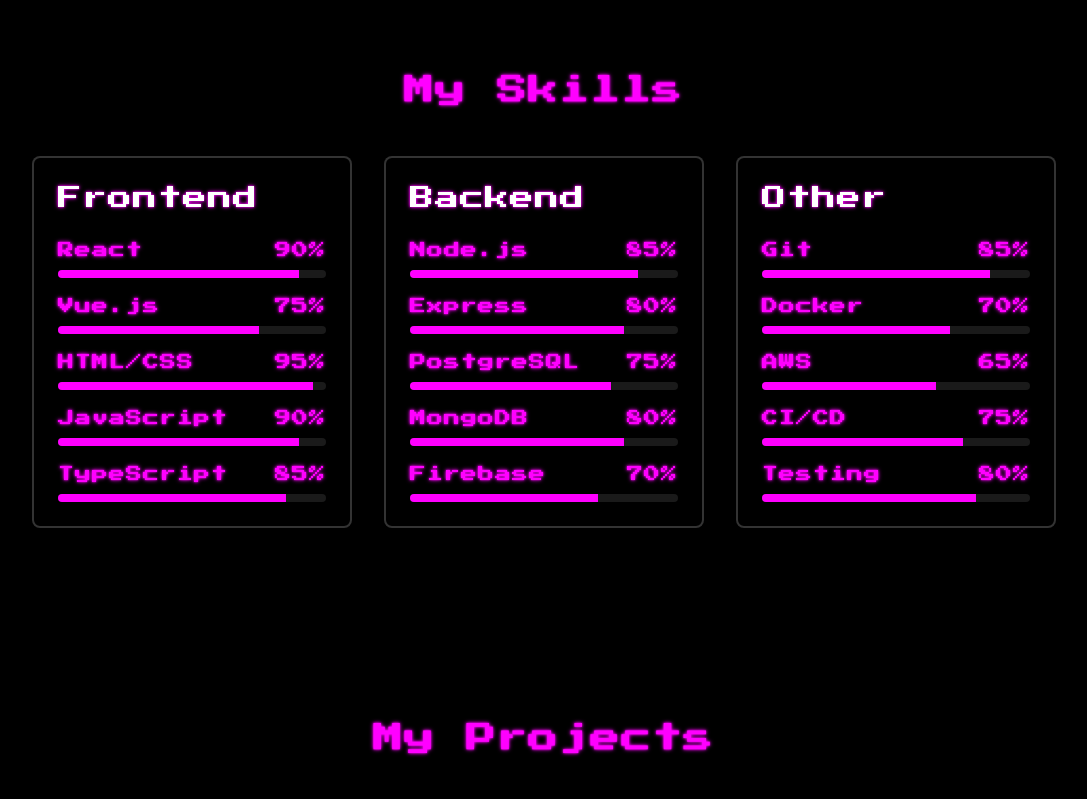
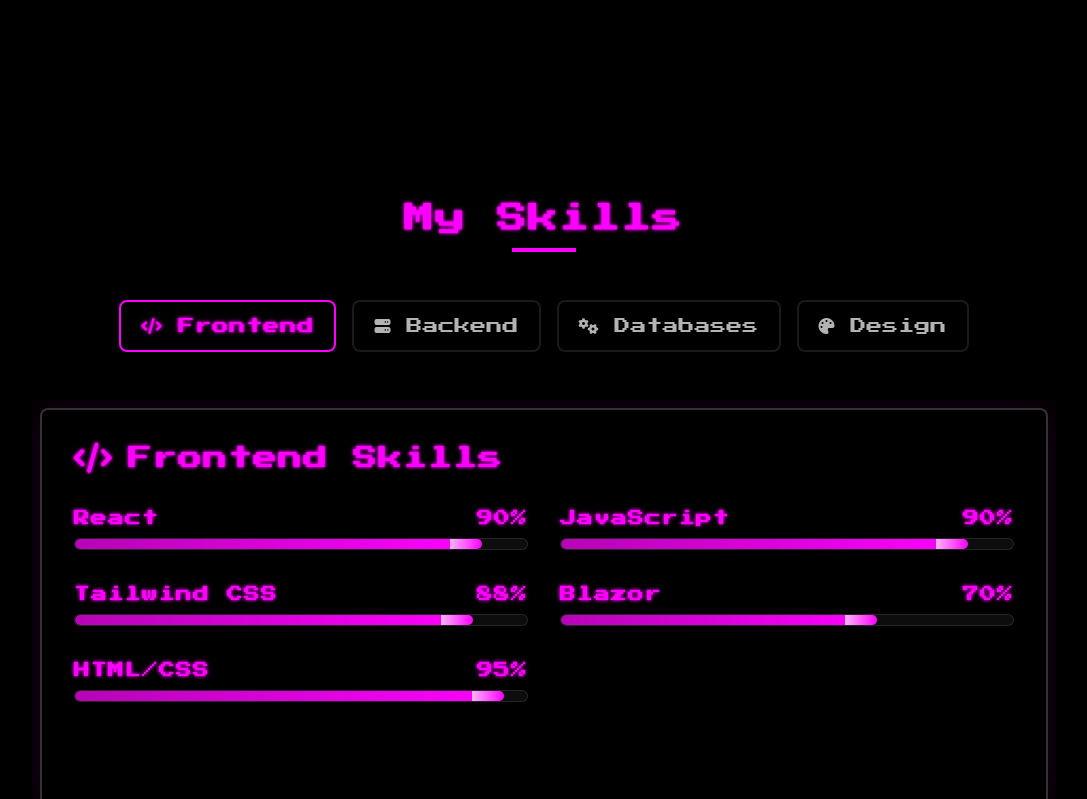
Before and after one commit to peaceoutommy/Portfolio, a React (Vite) app: page / in a window 1280 px wide. Shown: the part 920-1719 px from the top of the page, without its empty margins (96-1183 px from the left). Built offline with nearby package versions, Linux system fonts and the light colour scheme.

Commit message:
Skill tab refactor

```diff
--- a/src/components/Skills.jsx
+++ b/src/components/Skills.jsx
@@ -1,3 +1,4 @@
+import { useState } from 'react';
 import { motion } from 'framer-motion';
 import { useInView } from 'react-intersection-observer';
 
@@ -7,81 +8,182 @@
         triggerOnce: false,
     });
 
+    const [activeCategory, setActiveCategory] = useState('Frontend');
+
     const skillCategories = [
         {
             category: "Frontend",
+            icon: "fas fa-code",
             skills: [
                 { name: "React", level: 90 },
-                { name: "Vue.js", level: 75 },
+                { name: "JavaScript", level: 90 },
+                { name: "Tailwind CSS", level: 88 },
+                { name: "Blazor", level: 70 },
                 { name: "HTML/CSS", level: 95 },
-                { name: "JavaScript", level: 90 },
-                { name: "TypeScript", level: 85 },
             ]
         },
         {
             category: "Backend",
+            icon: "fas fa-server",
             skills: [
-                { name: "Node.js", level: 85 },
-                { name: "Express", level: 80 },
-                { name: "PostgreSQL", level: 75 },
-                { name: "MongoDB", level: 80 },
-                { name: "Firebase", level: 70 },
+                { name: "Node.js", level: 90 },
+                { name: "Express", level: 75 },
+                { name: "C#", level: 80 },
+                { name: ".NET", level: 80 },
+                { name: "Python", level: 65 },
             ]
         },
         {
-            category: "Other",
+            category: "Databases",
+            icon: "fas fa-cogs",
             skills: [
-                { name: "Git", level: 85 },
-                { name: "Docker", level: 70 },
-                { name: "AWS", level: 65 },
-                { name: "CI/CD", level: 75 },
-                { name: "Testing", level: 80 },
+                { name: "MySQL", level: 85 },
+                { name: "SQL Server", level: 85 },
+                { name: "Mongo DB", level: 79 },
+            ]
+        },
+        {
+            category: "Design",
+            icon: "fas fa-palette",
+            skills: [
+                { name: "Figma", level: 80 },
+                { name: "Adobe XD", level: 75 },
+                { name: "UI/UX", level: 85 },
+                { name: "Prototyping", level: 80 },
+                { name: "Wireframing", level: 85 },
+                { name: "Responsive Design", level: 90 },
+                { name: "Color Theory", level: 75 },
             ]
         }
     ];
 
+    // Get current active skills
+    const activeSkills = skillCategories.find(cat => cat.category === activeCategory)?.skills || [];
+
+    // Animation variants
+    const containerVariants = {
+        hidden: { opacity: 0 },
+        visible: {
+            opacity: 1,
+            transition: {
+                staggerChildren: 0.1,
+                delayChildren: 0.2
+            }
+        }
+    };
+
+    const itemVariants = {
+        hidden: { y: 20, opacity: 0 },
+        visible: {
+            y: 0,
+            opacity: 1,
+            transition: { duration: 0.5 }
+        }
+    };
+
     return (
         <motion.div
             ref={ref}
-            className="w-full mt-16 md:mt-32"
+            className="w-full mt-24 md:mt-48 pt-16"
             id="skills"
             initial={{ opacity: 0, y: 20 }}
             animate={{ opacity: inView ? 1 : 0, y: inView ? 0 : 20 }}
-            transition={{ duration: 0.3 }}
+            transition={{ duration: 0.5 }}
         >
-            <h2 className="text-3xl neon-text text-center mb-12">My Skills</h2>
+            <h2 className="text-3xl neon-text text-center mb-16 relative">
+                <span className="relative z-10">My Skills</span>
+                <motion.span
+                    className="absolute w-16 h-1 bg-[var(--highlight-color)] left-1/2 -bottom-4 transform -translate-x-1/2"
+                    initial={{ width: 0 }}
+                    animate={{ width: inView ? '4rem' : 0 }}
+                    transition={{ delay: 0.3, duration: 0.6 }}
+                />
+            </h2>
 
-            <div className="grid grid-cols-1 md:grid-cols-3 gap-8 w-full">
-                {skillCategories.map((category, categoryIndex) => (
-                    <motion.div
-                        key={categoryIndex}
-                        className="card p-6"
+            {/* Category Tabs */}
+            <div className="flex flex-wrap justify-center mb-12 gap-2 md:gap-4">
+                {skillCategories.map((category, idx) => (
+                    <motion.button
+                        key={category.category}
+                        className={`px-5 py-3 rounded-lg flex items-center gap-2 transition-all duration-300 ${
+                            activeCategory === category.category
+                                ? 'bg-[var(--highlight-color)]/20 border-2 border-[var(--highlight-color)] neon-text'
+                                : 'bg-black/40 border-2 border-white/10 text-white/70 hover:border-white/30'
+                        }`}
+                        onClick={() => setActiveCategory(category.category)}
                         initial={{ opacity: 0, y: 20 }}
                         animate={{ opacity: inView ? 1 : 0, y: inView ? 0 : 20 }}
-                        transition={{ duration: 0.3, delay: categoryIndex * 0.1 }}
+                        transition={{ duration: 0.5, delay: idx * 0.1 }}
+                        whileHover={{
+                            boxShadow: activeCategory === category.category
+                                ? '0 0 8px var(--highlight-color)'
+                                : 'none'
+                        }}
+                        whileTap={{ scale: 0.98 }}
                     >
-                        <h3 className="text-2xl neon-text text-white mb-6">{category.category}</h3>
+                        <i className={`${category.icon} mr-2`}></i>
+                        {category.category}
+                    </motion.button>
+                ))}
+            </div>
 
-                        <div className="space-y-4">
-                            {category.skills.map((skill, skillIndex) => (
-                                <div key={skillIndex} className="w-full">
+            {/* Skills Display */}
+            <div className="relative overflow-hidden p-2">
+                <div
+                    className="card p-8 bg-black/50 backdrop-blur-[30px] rounded-lg border-2 border-white/20"
+                    style={{
+                        boxShadow: '0 0 30px rgba(var(--highlight-rgb), 0.1)',
+                        minHeight: '400px'
+                    }}
+                >
+                    {/* Category Title */}
+                    <div className="flex items-center gap-4 mb-8">
+                        <i className={`${skillCategories.find(c => c.category === activeCategory)?.icon || 'fas fa-code'} text-3xl neon-text`}></i>
+                        <h3 className="text-2xl neon-text">{activeCategory} Skills</h3>
+                    </div>
+
+                    {/* Grid for larger screens, scroll for mobile */}
+                    <motion.div
+                        className="grid grid-cols-1 md:grid-cols-2 gap-8"
+                        key={activeCategory} // This forces re-render of content when category changes
+                        variants={containerVariants}
+                        initial="hidden"
+                        animate="visible"
+                    >
+                        {activeSkills.map((skill, idx) => (
+                            <motion.div
+                                key={skill.name}
+                                className="w-full"
+                                variants={itemVariants}
+                            >
                                 <div className="flex justify-between mb-2">
                                     <span className="neon-text">{skill.name}</span>
                                     <span className="neon-text">{skill.level}%</span>
                                 </div>
-                                    <div className="w-full h-2 bg-white/10 rounded-full overflow-hidden">
+                                <div className="w-full h-3 bg-white/5 rounded-full overflow-hidden border border-white/10">
                                     <motion.div
-                                            className="h-full bg-[var(--highlight-color)]"
+                                        className="h-full rounded-full relative"
+                                        style={{
+                                            background: `linear-gradient(90deg, rgba(var(--highlight-rgb), 0.7) 0%, rgba(var(--highlight-rgb), 1) 100%)`,
+                                        }}
                                         initial={{ width: 0 }}
-                                            animate={{ width: inView ? `${skill.level}%` : 0 }}
-                                            transition={{ duration: 0.6, delay: 0.2 + skillIndex * 0.1 }}
-                                        />
+                                        animate={{ width: `${skill.level}%` }}
+                                        transition={{
+                                            duration: 1.5,
+                                            delay: idx * 0.1,
+                                            ease: [0.4, 0, 0.2, 1]
+                                        }}
+                                    >
+                                        {/* Animated particles within the bar */}
+                                        <div className="absolute top-0 right-0 h-full w-8 overflow-hidden">
+                                            <div className="absolute inset-0 skill-sparkle"></div>
                                         </div>
-                                </div>
-                            ))}
+                                    </motion.div>
                                 </div>
                             </motion.div>
                         ))}
+                    </motion.div>
+                </div>
             </div>
         </motion.div>
     );
--- a/src/index.css
+++ b/src/index.css
@@ -133,7 +133,7 @@
     will-change: transform;
   }
 
-  /* Skill bar */
+  /* Skill Section */
   .skill-bar {
     @apply h-2 rounded-full overflow-hidden bg-white/10;
   }
@@ -142,6 +142,41 @@
     @apply h-full bg-[var(--highlight-color)] rounded-full;
     box-shadow: 0 0 5px var(--highlight-color);
     transition: width 1s ease-out;
+  }
+
+  .skill-sparkle {
+    background: linear-gradient(90deg, transparent, rgba(255, 255, 255, 0.7), transparent);
+    background-size: 200% 100%;
+    animation: skill-sparkle-animation 2s ease-in-out infinite;
+    height: 100%;
+    width: 100%;
+  }
+
+  /* Style for skill category tabs */
+  .skill-tab {
+    transition: all 0.3s ease;
+    position: relative;
+  }
+
+  .skill-tab::after {
+    content: '';
+    position: absolute;
+    bottom: -5px;
+    left: 50%;
+    transform: translateX(-50%);
+    width: 0;
+    height: 2px;
+    background-color: var(--highlight-color);
+    transition: width 0.3s ease;
+  }
+
+  .skill-tab.active::after {
+    width: 70%;
+    box-shadow: 0 0 5px var(--highlight-color), 0 0 10px var(--highlight-color);
+  }
+
+  .skill-tab.active {
+    text-shadow: 0 0 8px var(--highlight-color);
   }
 
   /* Tokenomics */
@@ -273,6 +308,17 @@
     }
   }
 
+  @keyframes skill-sparkle-animation {
+    0%, 100% {
+      background-position: 0% 0%;
+      opacity: 0.5;
+    }
+    50% {
+      background-position: 100% 0%;
+      opacity: 1;
+    }
+  }
+
   /* Media queries for responsive design */
   @media (max-width: 768px) {
     ::-webkit-scrollbar {
```
Lines whose indentation alone changed are shown as unchanged.
